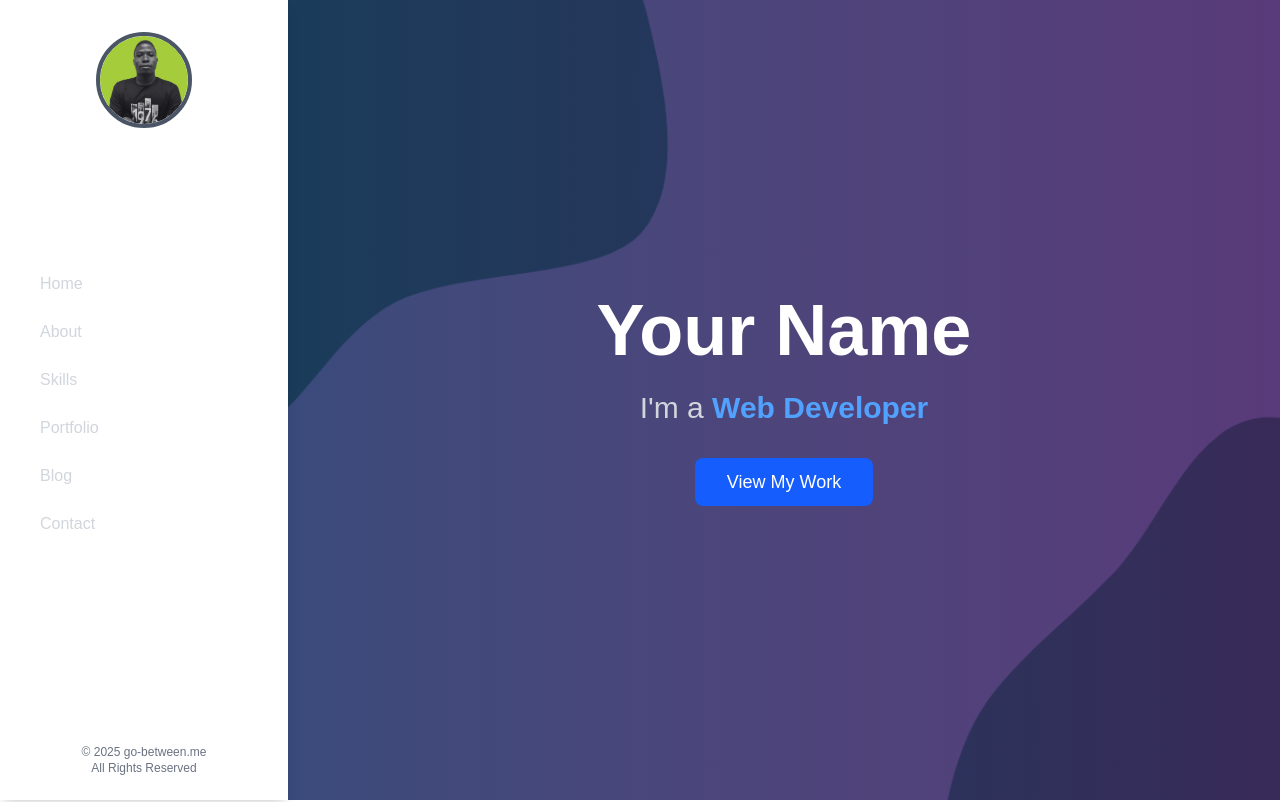
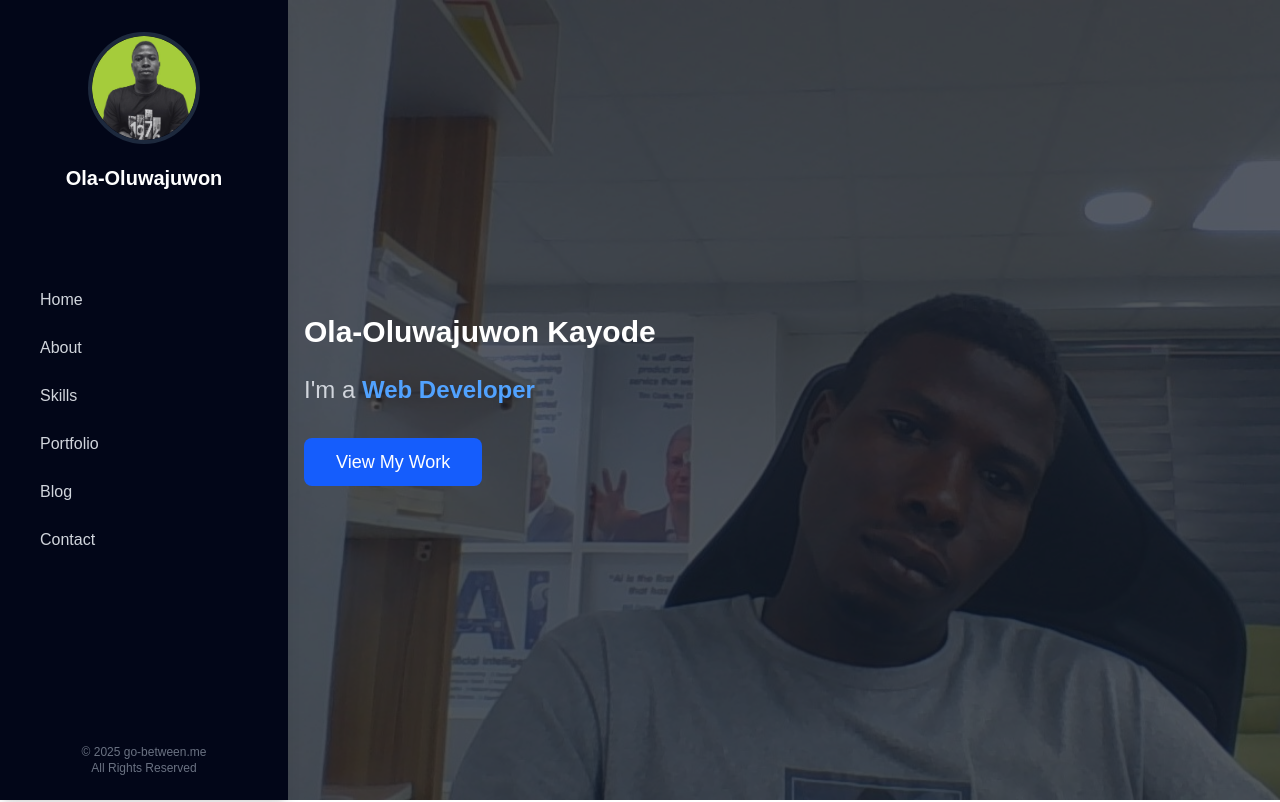
Before and after one commit to Ola-Oluwajuwon/gobetween, a Next.js app: page / in a window 1280 px wide. Shown: the top 802 px of the page. Built offline with nearby package versions, Linux system fonts and the light colour scheme.

Commit message:
Feature: add not-found.tsx.

```diff
--- /dev/null
+++ b/src/app/not-found.tsx
@@ -0,0 +1,17 @@
+import Link from "next/link";
+
+export default function NotFound() {
+  return (
+    <div className="min-h-screen flex items-center justify-center bg-gray-100 dark:bg-brand-secondary">
+      <div className="text-center">
+        <h1 className="text-4xl font-bold mb-4 text-brand-secondary dark:text-white">
+          404
+        </h1>
+        <p className="text-xl text-gray-600 mb-4">Oops! Page not found</p>
+        <Link href="/dashboard">
+          <span className="underline cursor-pointer">Return to Home</span>
+        </Link>
+      </div>
+    </div>
+  );
+}
--- a/src/components/Home/Hero.tsx
+++ b/src/components/Home/Hero.tsx
@@ -1,31 +1,39 @@
+"use client";
+
 import React from "react";
 import { Button } from "@/components/ui/button";
 import Image from "next/image";
+import { useRouter } from "next/navigation";
 
 const Hero = () => {
+  const router = useRouter();
+
   return (
     <section className="relative h-screen flex items-center justify-center bg-gray-900 text-white overflow-hidden">
       <div className="absolute inset-0 z-0">
         <Image
-          src="/bg-hero.png"
+          src="/bg-hero.jpg"
           alt="Background"
           width={1920}
           height={1080}
           priority
           className="w-full h-full object-cover opacity-30"
         />
-        <div className="absolute inset-0 bg-gradient-to-r from-blue-900/50 to-purple-900/50"></div>
+        <div className="absolute inset-0 bg-gradient-to-r from-neutral-100/10 to-neutral-100/10 opacity-0"></div>
       </div>
 
-      <div className="container mx-auto px-4 z-10 text-center">
-        <h1 className="text-5xl md:text-7xl font-bold mb-6 animate-fade-in">
-          Your Name
+      <div className="container mx-auto px-4 z-10 text-left">
+        <h1 className="text-2xl md:text-3xl font-bold mb-6 animate-fade-in">
+          Ola-Oluwajuwon Kayode
         </h1>
-        <p className="text-2xl md:text-3xl text-gray-300 mb-8 animate-fade-in">
+        <p className="text-lg md:text-2xl text-gray-300 mb-8 animate-fade-in">
           I&apos;m a{" "}
           <span className="text-blue-400 font-semibold">Web Developer</span>
         </p>
-        <Button className="bg-blue-600 hover:bg-blue-700 text-white px-8 py-6 rounded-lg text-lg">
+        <Button
+          onClick={() => router.push("/#portfolio")}
+          className="bg-blue-600 hover:bg-blue-700 text-white px-8 py-6 rounded-lg text-lg"
+        >
           View My Work
         </Button>
       </div>
--- a/src/components/Layout/Navbar.tsx
+++ b/src/components/Layout/Navbar.tsx
@@ -19,9 +19,9 @@ const Navbar = () => {
   ];
 
   return (
-    <header className="bg-sidebar fixed top-0 left-0 h-screen w-20 md:w-72 z-40 flex flex-col shadow-lg overflow-hidden transition-all duration-300">
+    <header className="bg-slate-950 fixed top-0 left-0 h-screen w-20 md:w-72 z-40 flex flex-col shadow-lg overflow-hidden transition-all duration-300">
       <div className="flex flex-col items-center py-8">
-        <div className="w-24 h-24 rounded-full border-4 border-gray-600 overflow-hidden mb-3">
+        <div className="size-28 rounded-full border-4 border-slate-800 overflow-hidden mb-3">
           <Image
             src="/juwon.png"
             alt="Profile"
@@ -31,12 +31,12 @@ const Navbar = () => {
           />
         </div>
         <h1 className="text-xl font-bold text-white mt-2 hidden md:block">
-          Your Name
+          Ola-Oluwajuwon
         </h1>
 
         <div className="mt-3 space-x-3 hidden md:flex">
           {/* Social Links */}
-          <a
+          <Link
             href="#"
             className="text-gray-400 hover:text-white transition-colors"
           >
@@ -49,8 +49,8 @@ const Navbar = () => {
             >
               <path d="M8.29 20.251c7.547 0..." />
             </svg>
-          </a>
-          <a
+          </Link>
+          <Link
             href="#"
             className="text-gray-400 hover:text-white transition-colors"
           >
@@ -67,8 +67,8 @@ const Navbar = () => {
                 clipRule="evenodd"
               />
             </svg>
-          </a>
-          <a
+          </Link>
+          <Link
             href="#"
             className="text-gray-400 hover:text-white transition-colors"
           >
@@ -85,7 +85,7 @@ const Navbar = () => {
                 clipRule="evenodd"
               />
             </svg>
-          </a>
+          </Link>
         </div>
       </div>
 
--- a/src/components/ui/progress.tsx
+++ b/src/components/ui/progress.tsx
@@ -16,7 +16,7 @@ const Progress = React.forwardRef<
     {...props}
   >
     <ProgressPrimitive.Indicator
-      className="h-full w-full flex-1 bg-primary transition-all"
+      className="h-full w-full flex-1 bg-blue-500 transition-all"
       style={{ transform: `translateX(-${100 - (value || 0)}%)` }}
     />
   </ProgressPrimitive.Root>
```
Also changed, not shown: public/bg-hero.jpg (added), public/bg-hero2.png (renamed from public/bg-hero.png).
